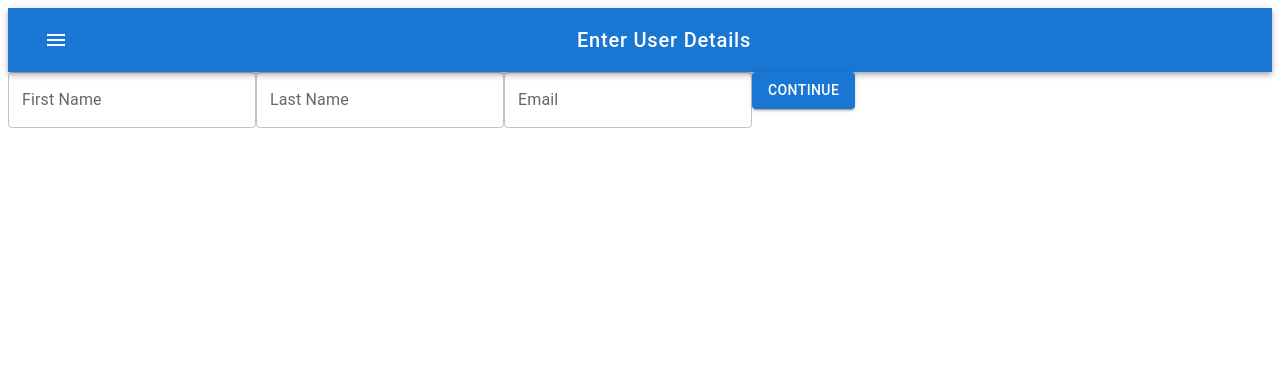
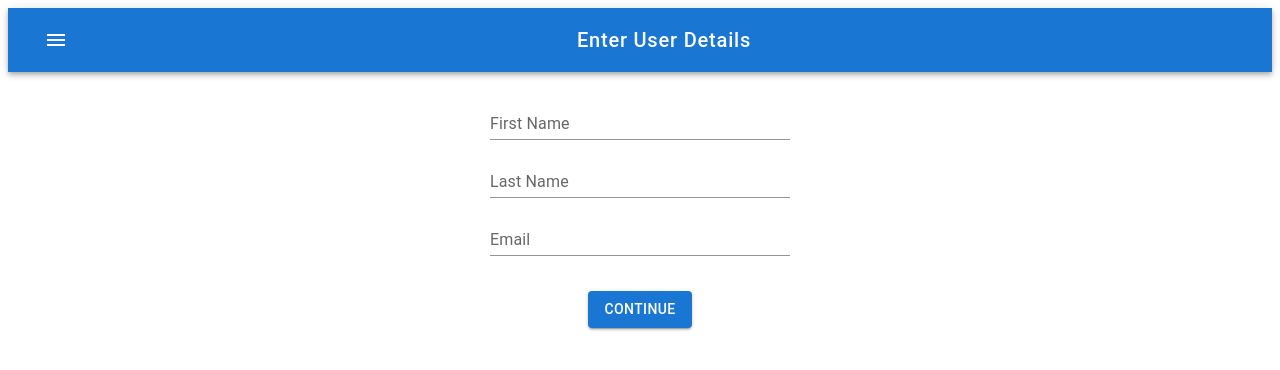
Before and after one commit to TinNguyen01600/Muti-step-form, a React (Vite) app: page / in a window 1280 px wide. Shown: the top 370 px of the page. Built offline with nearby package versions, Linux system fonts and the light colour scheme.

Commit message:
add CSS for text fields and test button

```diff
--- a/src/components/FormUserDetails.jsx
+++ b/src/components/FormUserDetails.jsx
@@ -20,32 +20,57 @@ const FormUserDetails = ({
 
     return (
         <ThemeProvider theme={theme}>
-            <MyAppBar title="Enter User Details"/>
+            <MyAppBar title="Enter User Details" />
+            <form action="" style={styles.form}>
                 <TextField
                     label="First Name"
-                variant="outlined"
+                    variant="standard"
                     onChange={handleFirstNameChange}
                     value={firstName}
                     id='firstName'
+                    sx={styles.textField}
                 />
                 <TextField
                     label="Last Name"
-                variant="outlined"
+                    variant="standard"
                     onChange={handleLastNameChange}
                     value={lastName}
                     id='lastName'
+                    sx={styles.textField}
                 />
                 <TextField
                     label="Email"
-                variant="outlined"
+                    variant="standard"
                     onChange={handleEmailChange}
                     value={email}
                     id='email'
+                    sx={styles.textField}
                 />
-            <Button variant='contained' onClick={handleContinue}>Continue</Button>
+                <Button
+                    variant='contained'
+                    onClick={handleContinue}
+                    style={styles.button}
+                >
+                    Continue
+                </Button>
+            </form>
 
         </ThemeProvider>
     )
 }
 const theme = createTheme()
+const styles = {
+    form: {
+        padding: '10px',
+        display: 'flex',
+        flexDirection: 'column',
+        justifyContent: 'space-between',
+        alignItems: 'center'
+    },
+    textField: {
+        marginTop: '10px',
+        width: '300px'
+    },
+    button: { margin: '35px' }
+}
 export default FormUserDetails
--- a/src/components/UserForm.jsx
+++ b/src/components/UserForm.jsx
@@ -52,6 +52,10 @@ const UserForm = () => {
                     handleEmailChange={handleEmailChange}
                 />
             )
+        case 2:
+            return (
+                <h2>Form Personal Details</h2>
+            )
     }
 }
 
```
Lines whose indentation alone changed are shown as unchanged.
